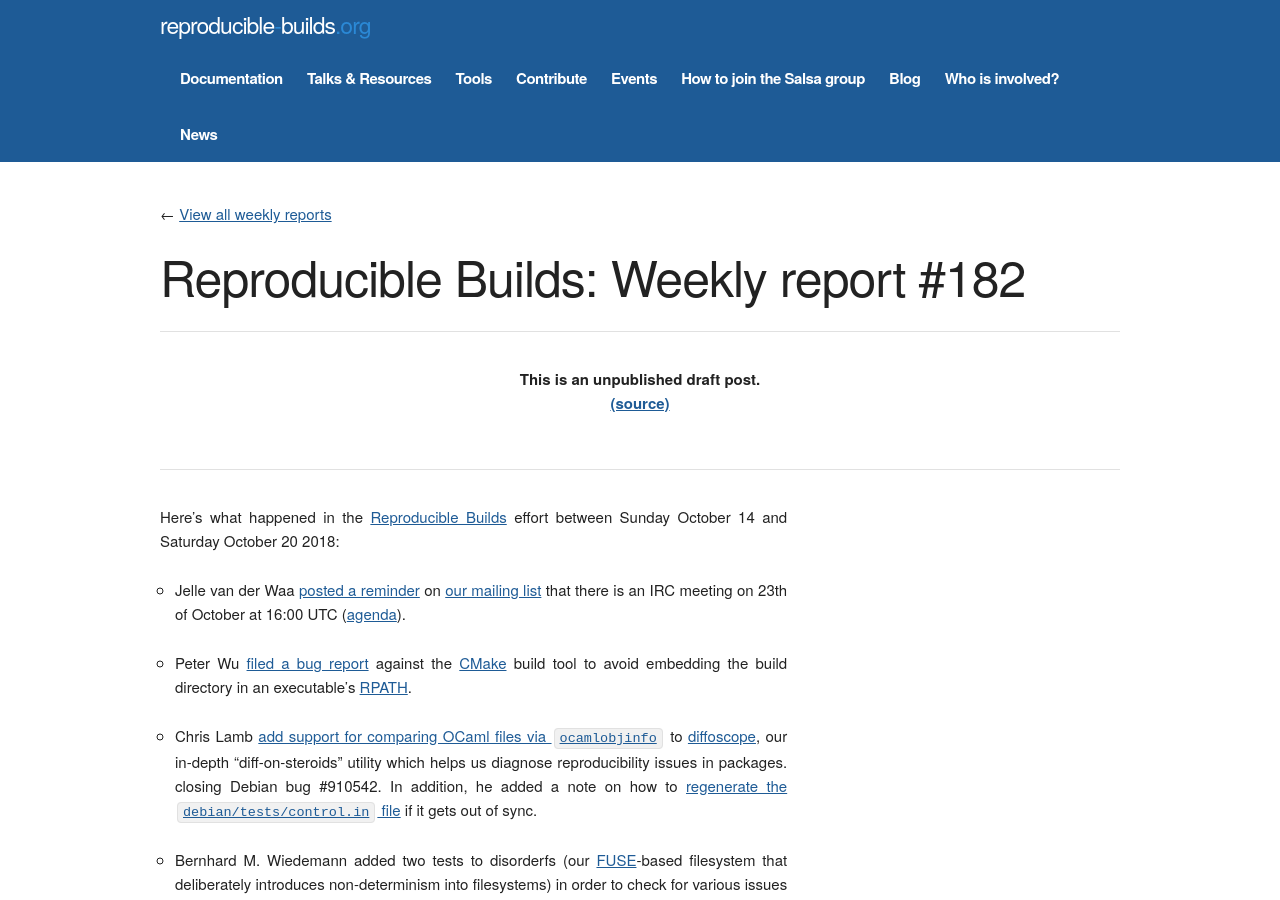
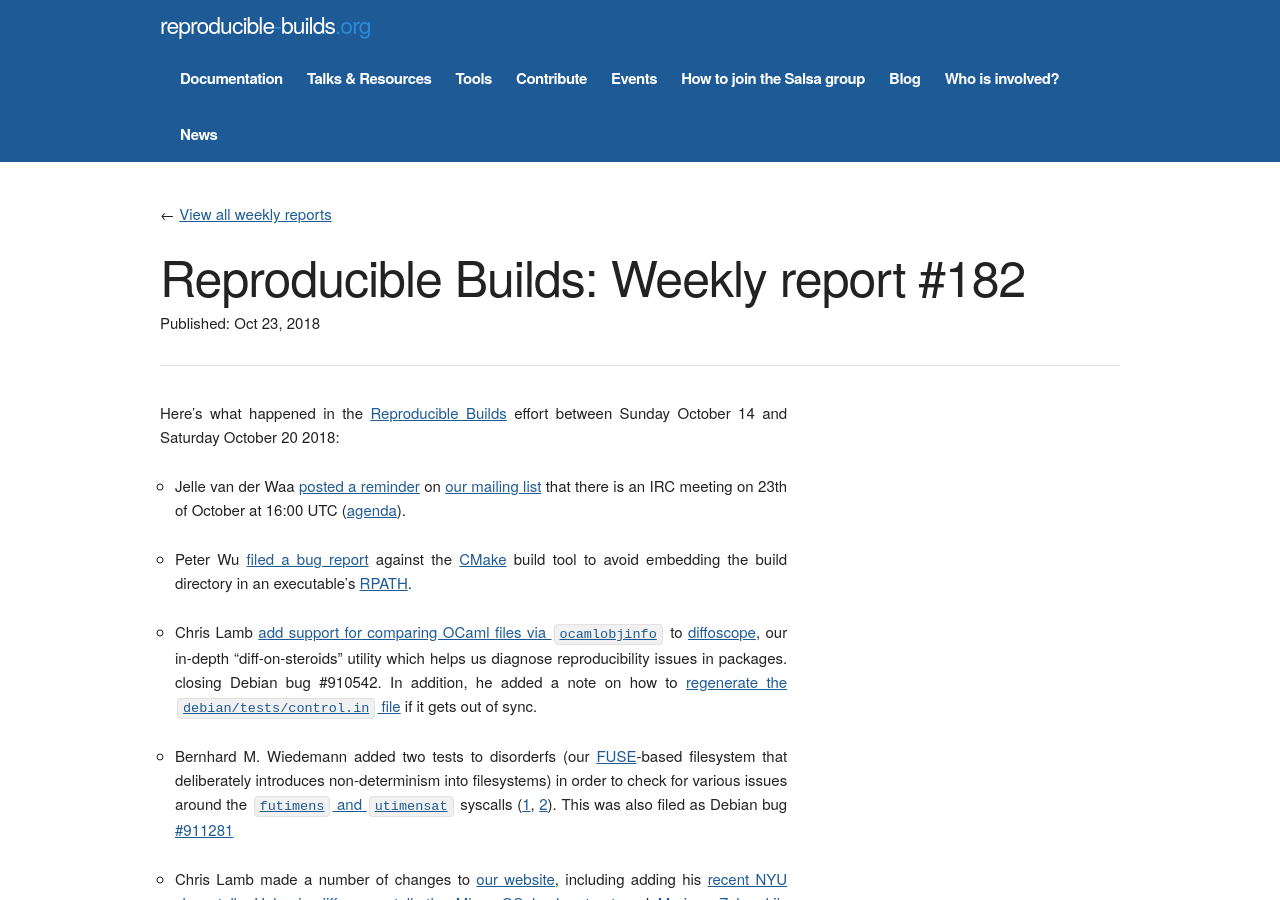
Before and after one commit to prototypefund/reproducible-website, a Jekyll site: the page built from _blog/posts/182.md, in a window 1280 px wide and 900 px high. Built offline with Jekyll 4.4.1, drawn with Linux system fonts in a browser that asks for light colours; some web fonts are replaced.

Commit message:
published as https://reproducible-builds.org/blog/posts/182/

```diff
--- a/_blog/posts/182.md
+++ b/_blog/posts/182.md
@@ -1,6 +1,7 @@
 ---
 layout: blog
 week: 182
+published: 2018-10-23 13:15:11
 ---
 
 Here's what happened in the [Reproducible Builds](https://reproducible-builds.org) effort between Sunday October 14 and Saturday October 20 2018:
```
